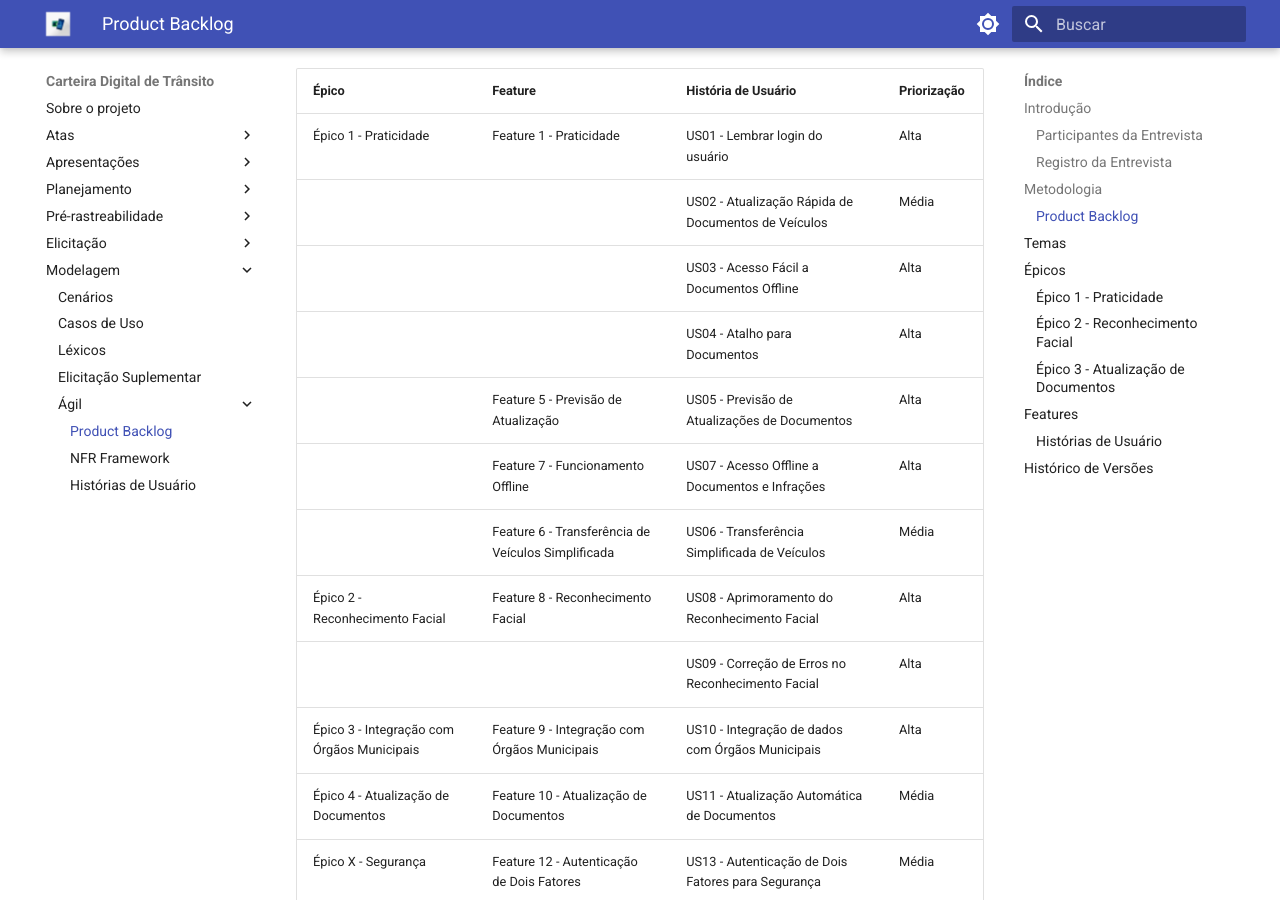
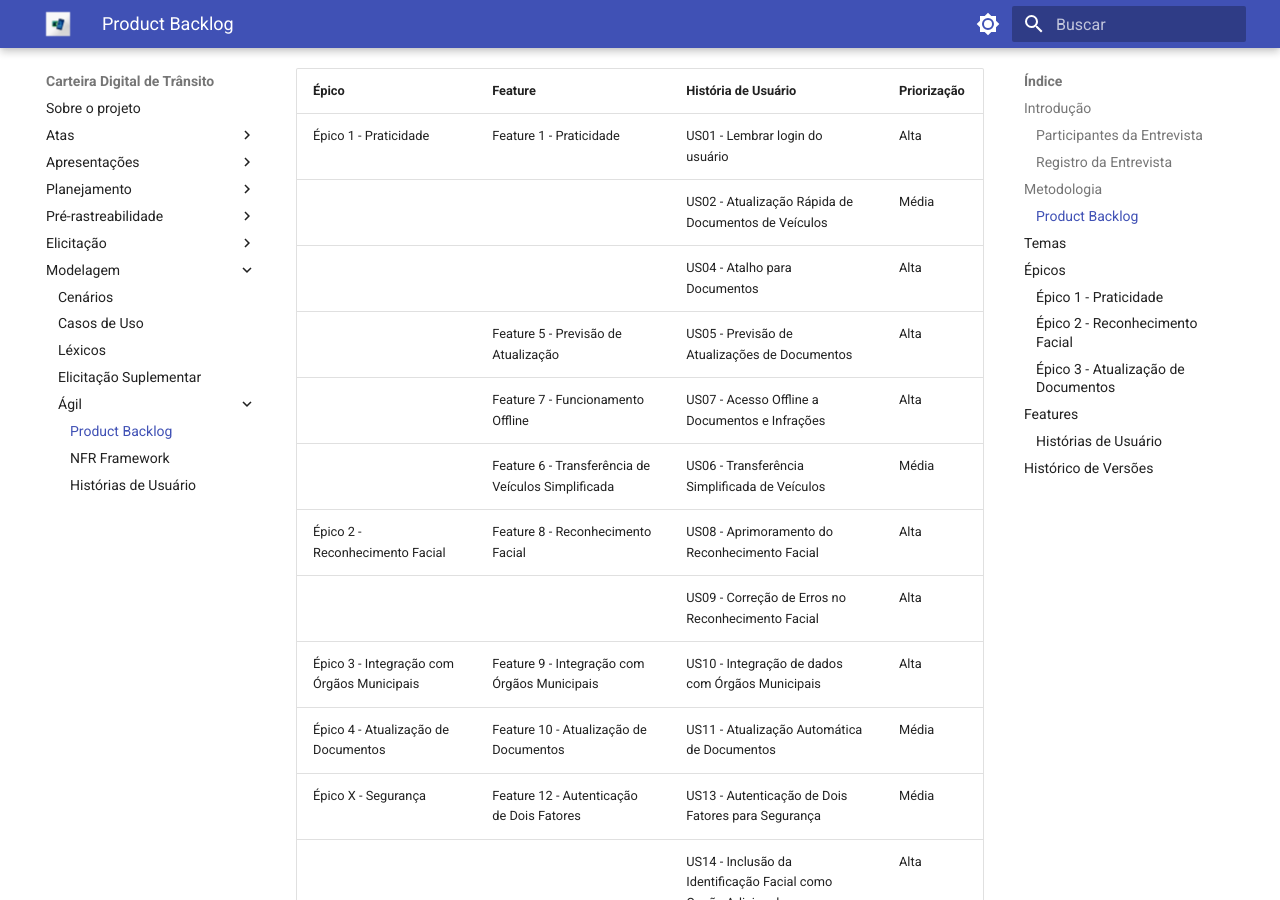
Before and after one commit to Requisitos-de-Software/2023.2-Carteira_Digital_de_Transito, an MkDocs documentation site: the page built from docs/modelagem/agil/backlog.md, in a window 1280 px wide and 900 px high, scrolled down 1498 px. Built offline with MkDocs 1.6.1 and Material for MkDocs 9.7.7, drawn with Linux system fonts in a browser that asks for light colours.

Commit message:
Update backlog.md

```diff
--- a/docs/modelagem/agil/backlog.md
+++ b/docs/modelagem/agil/backlog.md
@@ -34,7 +34,6 @@ A seguir, apresentamos o backlog do produto elaborado em colaboração com o PO,
 |----------------------------------------|--------------------------------------|----------------------------------------------------------------------|-------------|
 | Épico 1 - Praticidade                 | Feature 1 - Praticidade              | US01 - Lembrar login do usuário                                       | Alta        |
 |                                        |                                      | US02 - Atualização Rápida de Documentos de Veículos                    | Média       |
-|                                        |                                      | US03 - Acesso Fácil a Documentos Offline                              | Alta        |
 |                                        |                                      | US04 - Atalho para Documentos                                         | Alta        |
 |                                        | Feature 5 - Previsão de Atualização   | US05 - Previsão de Atualizações de Documentos                         | Alta        |
 |                                        | Feature 7 - Funcionamento Offline    | US07 - Acesso Offline a Documentos e Infrações                        | Alta        |
```
